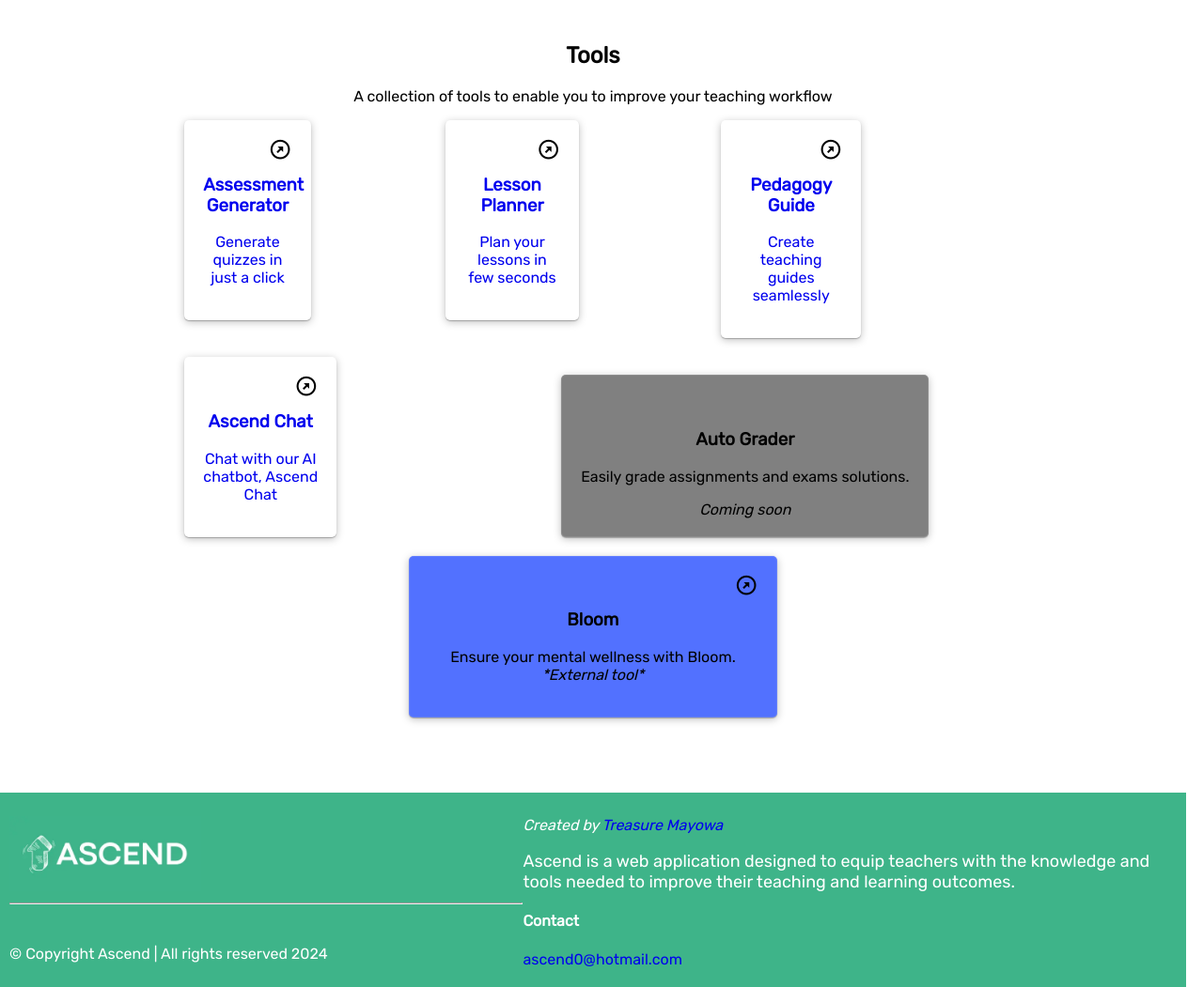
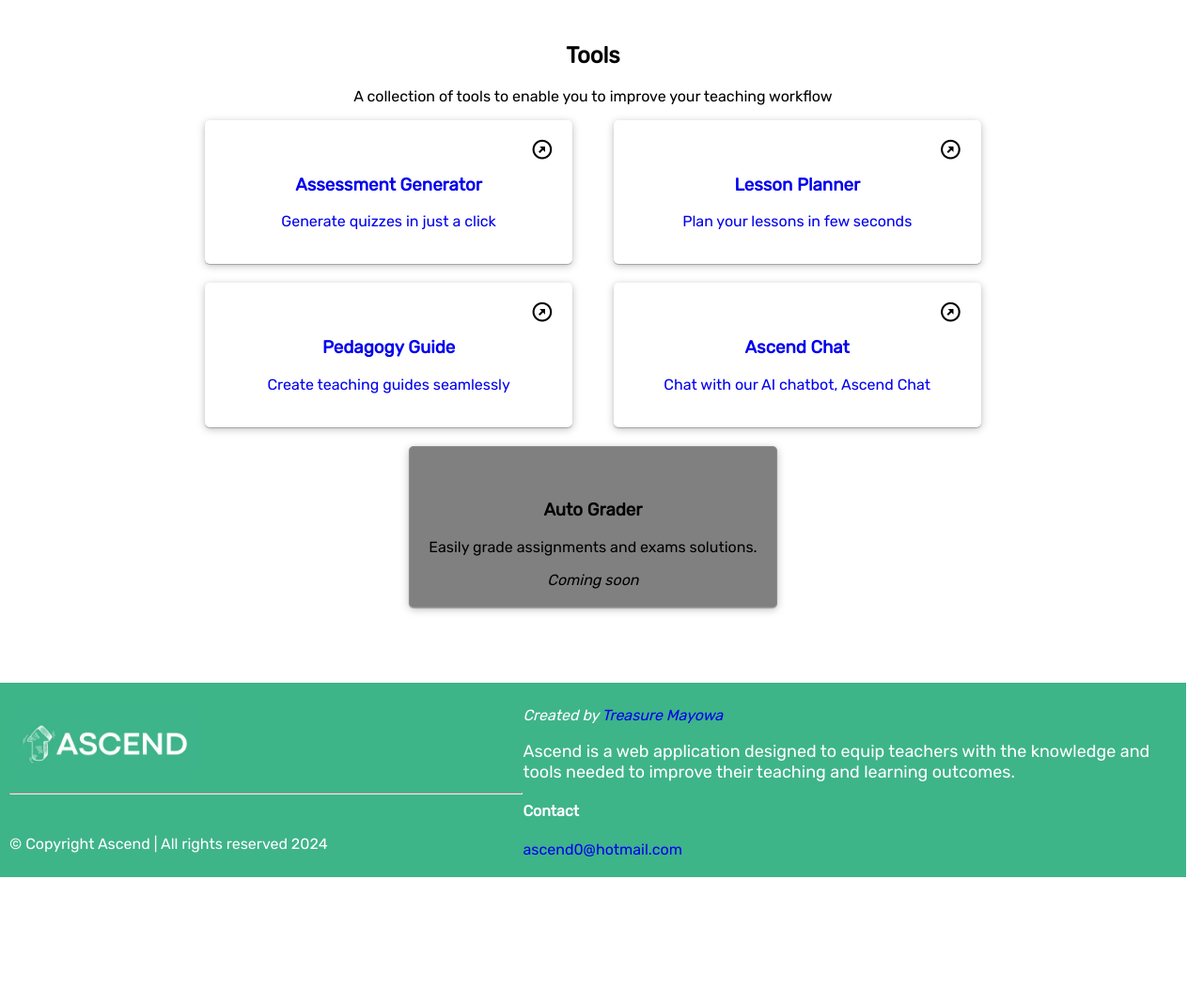
Before and after one commit to Treasure-Mayowa/Ascend, a Django app: page /tools in a window 1280 px wide. Shown: the part 100-1151 px from the top of the page at 94% size. After the commit the page ends 1034 px from the top, so only its background shows below. Run offline with Django 4.2, Linux system fonts and the light colour scheme; the visitor is signed in with stand-in values (Sample User, id 1).

Commit message:
Update html content

```diff
--- a/ascend/templates/ascend/ascendchat.html
+++ b/ascend/templates/ascend/ascendchat.html
@@ -9,7 +9,6 @@
     <div id="chatbot">
         <div id="conversation">
           <div class="chatbot-message chatbot">
-            <div class="lds-facebook"><div></div><div></div><div></div></div>
             <p class="chatbot-text">Hello! How can I help you?</p>
           </div>
         </div>
--- a/ascend/templates/ascend/tools.html
+++ b/ascend/templates/ascend/tools.html
@@ -7,46 +7,34 @@
     <p style="text-align: center;">A collection of tools to enable you to improve your teaching workflow</p>
     {% if user.is_authenticated %}
     <div class="activities" style="margin: auto; width: 70%;">
-        <a href="{% url "assessment" %}">
-            <div class="card">
+        <a href="{% url "assessment" %}" class="card">
             <i class='bx bx-right-top-arrow-circle bx-sm'></i>
             <br>
             <h3>Assessment Generator</h3>
             <p>Generate quizzes in just a click</p>
-            </div>
         </a>
-        <a href="{% url "planner" %}">
-            <div class="card">
+        <a href="{% url "planner" %}" class="card">
             <i class='bx bx-right-top-arrow-circle bx-sm'></i>
             <br>
             <h3>Lesson Planner</h3>
             <p>Plan your lessons in few seconds</p>
-            </div>
         </a>
-        <a href="{% url "pedagogy" %}">
-        <div class="card">
+        <a href="{% url "pedagogy" %}" class="card">
             <i class='bx bx-right-top-arrow-circle bx-sm'></i>
             <br>
             <h3>Pedagogy Guide</h3>
             <p>Create teaching guides seamlessly</p>
-        </div></a>
-        <a href="{% url "ascendchat" %}">
-        <div class="card">
+        </a>
+        <a href="{% url "ascendchat" %}" class="card">
             <i class='bx bx-right-top-arrow-circle bx-sm'></i>
             <br>
             <h3>Ascend Chat</h3>
             <p>Chat with our AI chatbot, Ascend Chat</p>
-        </div></a>
+        </a>
         <div class="card" style="background-color: grey;">
             <br>
             <h3>Auto Grader</h3>
             <p>Easily grade assignments and exams solutions.</p><em>Coming soon</em>
-        </div>
-        <div class="card" style="background-color: #5271FF;">
-            <a href="https://bloom-x6o3.onrender.com/" target=”_blank”><i class='bx bx-right-top-arrow-circle bx-sm'></i></a>
-            <br>
-            <h3>Bloom</h3>
-            <p>Ensure your mental wellness with Bloom. <em>*External tool*</em></p>
         </div>
     </div>
     {% else %}
```
Lines whose indentation alone changed are shown as unchanged.
